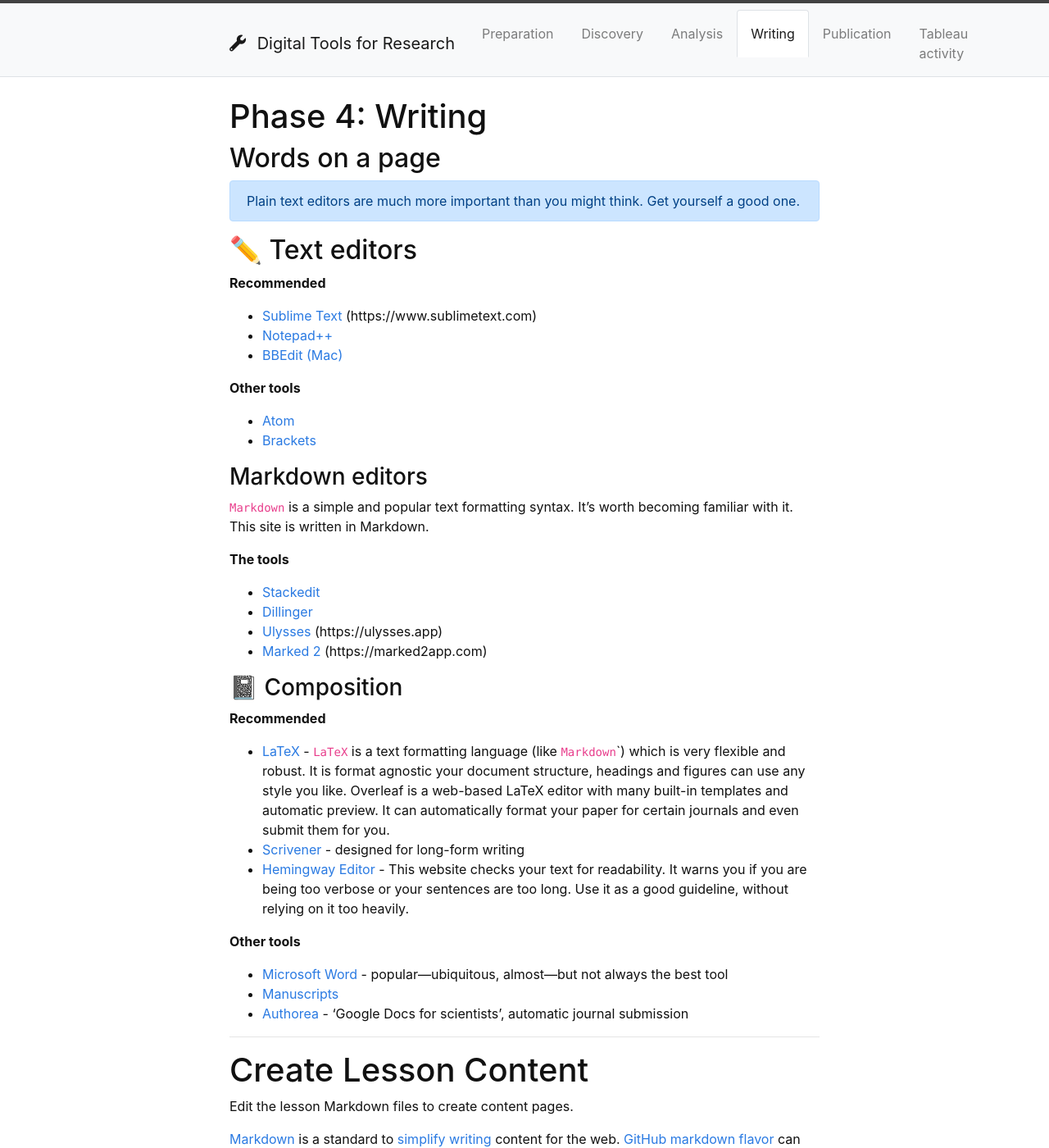
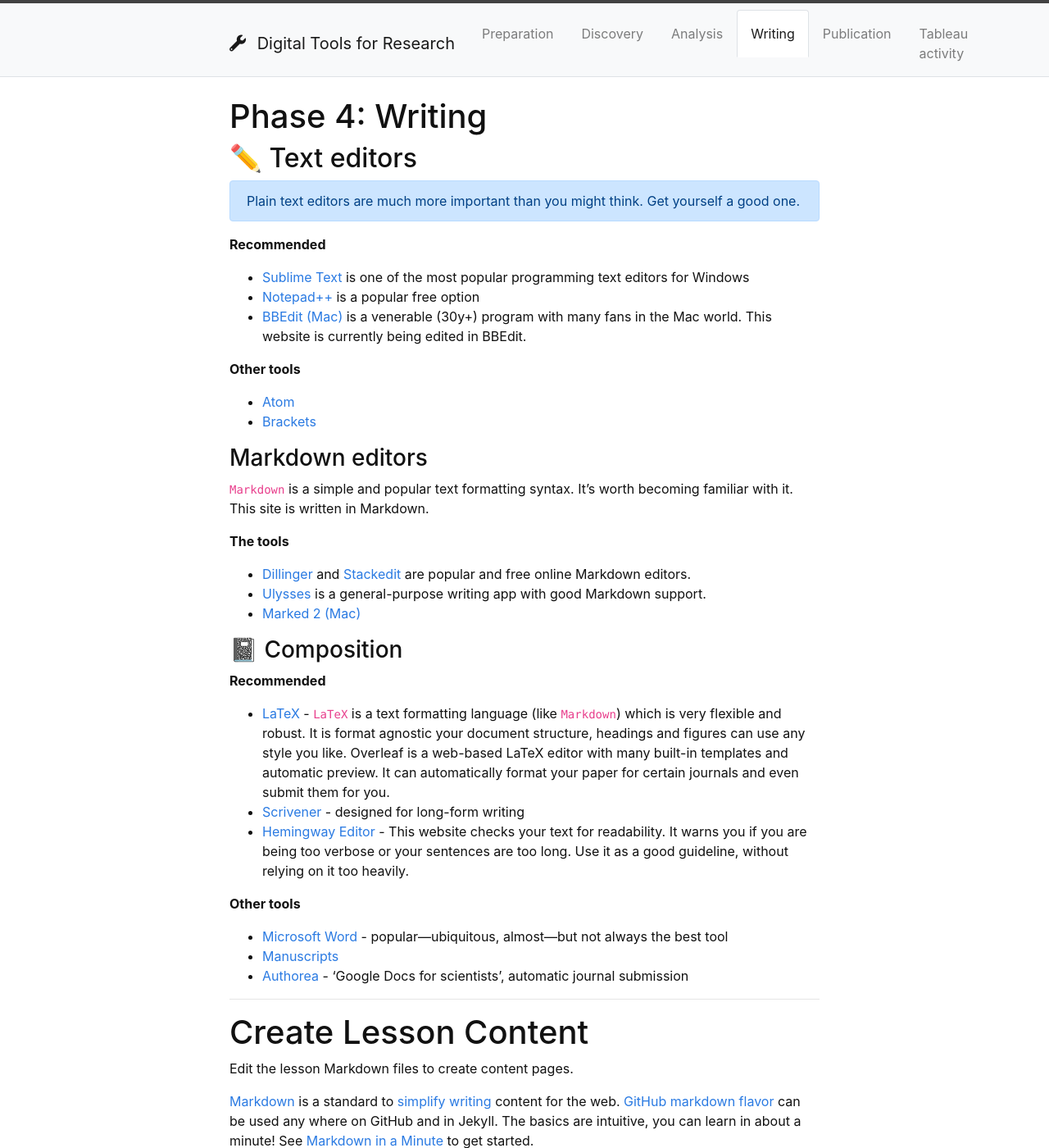
Before and after one commit to ybanens/digital-tools, a Jekyll site: the page built from content/4-writing.md, in a window 1280 px wide and 1400 px high. Shown: the whole window at 82% size. Built offline with Jekyll 4.4.1, drawn with Linux system fonts in a browser that asks for light colours; some of the changed text lies outside the part shown.

Commit message:
Links fixed

````diff
--- a/content/4-writing.md
+++ b/content/4-writing.md
@@ -5,17 +5,16 @@ nav: true
 
 # Phase 4: Writing
 
-## Words on a page
+
+## ✏️ Text editors
 
 {% capture text %}Plain text editors are much more important than you might think. Get yourself a good one.{% endcapture %}
 {% include alert.md text=text color=info %}
 
-## ✏️ Text editors
-
 **Recommended**
- - [Sublime Text](Windows) (https://www.sublimetext.com)
- - [Notepad++](https://notepad-plus-plus.org/)
- - [BBEdit (Mac)](https://www.barebones.com/products/bbedit/)
+ - [Sublime Text](https://www.sublimetext.com) is one of the most popular programming text editors for Windows
+ - [Notepad++](https://notepad-plus-plus.org/) is a popular free option
+ - [BBEdit (Mac)](https://www.barebones.com/products/bbedit/) is a venerable (30y+) program with many fans in the Mac world. This website is currently being edited in BBEdit.
 
 **Other tools**
  - [Atom](https://atom.io)
@@ -26,21 +25,18 @@ nav: true
 `Markdown` is a simple and popular text formatting syntax. It's worth becoming familiar with it. This site is written in Markdown.
 
 **The tools**
- - [Stackedit](https://stackedit.io)
- - [Dillinger](https://dillinger.io)
- - [Ulysses](Mac/iOS) (https://ulysses.app)
- - [Marked 2](Mac) (https://marked2app.com)
+ - [Dillinger](https://dillinger.io) and [Stackedit](https://stackedit.io) are popular and free online Markdown editors.
+ - [Ulysses](https://ulysses.app) is a general-purpose writing app with good Markdown support.
+ - [Marked 2 (Mac)](https://marked2app.com)
 
 ### 📓 Composition
 
 **Recommended**
-
- - [LaTeX](https://www.overleaf.com) - `LaTeX` is a text formatting language (like `Markdown``) which is very flexible and robust. It is format agnostic your document structure, headings and figures can use any style you like. Overleaf is a web-based LaTeX editor with many built-in templates and automatic preview. It can automatically format your paper for certain journals and even submit them for you.
+ - [LaTeX](https://www.overleaf.com) - `LaTeX` is a text formatting language (like `Markdown`) which is very flexible and robust. It is format agnostic your document structure, headings and figures can use any style you like. Overleaf is a web-based LaTeX editor with many built-in templates and automatic preview. It can automatically format your paper for certain journals and even submit them for you.
  - [Scrivener](https://www.literatureandlatte.com/scrivener/) - designed for long-form writing
  - [Hemingway Editor](http://hemingwayapp.com/) - This website checks your text for readability. It warns you if you are being too verbose or your sentences are too long. Use it as a good guideline, without relying on it too heavily.
 
 **Other tools**
-
  - [Microsoft Word](https://www.office.com) - popular—ubiquitous, almost—but not always the best tool
  - [Manuscripts](https://www.manuscriptsapp.com)
  - [Authorea](https://www.authorea.com) - 'Google Docs for scientists', automatic journal submission
@@ -97,14 +93,14 @@ Examples below demonstrate the includes.
 
 #### Cards
 
-```{% raw %}
+``{% raw %}
 {% capture text %}
 1. Can add more complex text using markdown.
 2. Use a Liquid capture to create the text.
 3. It magically becomes a [Bootstrap Card](https://getbootstrap.com/docs/4.1/components/card/).
 {% endcapture %}
 {% include card.md text=text header="Example Card" title="Title example" img="uidaho-workshop.jpg" %}{% endraw %}
-```
+``
 
 {% capture text %}
 1. Can add more complex text using markdown.
````
